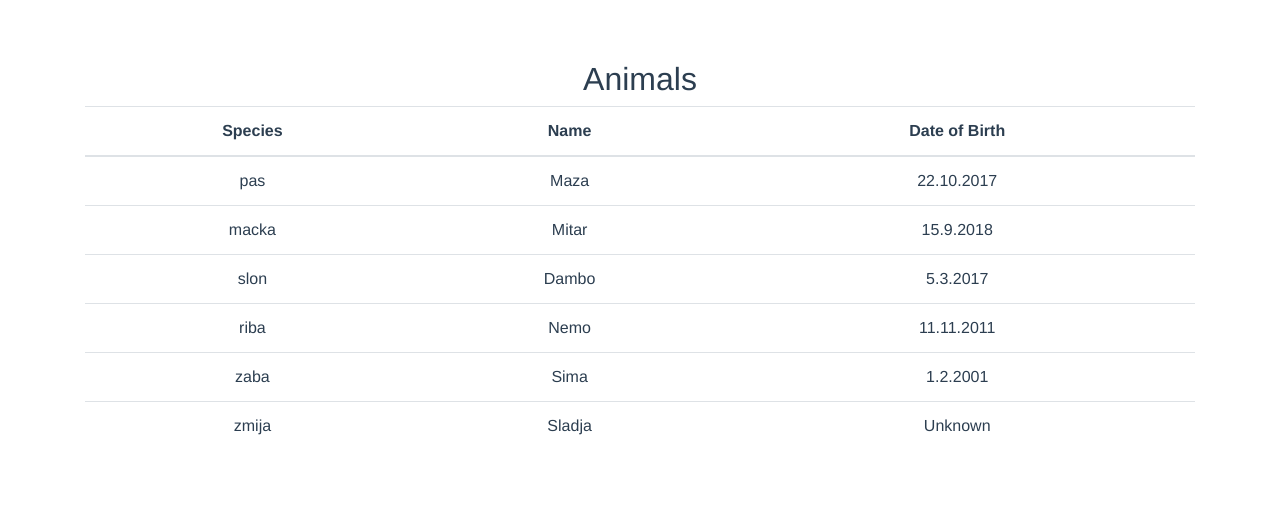
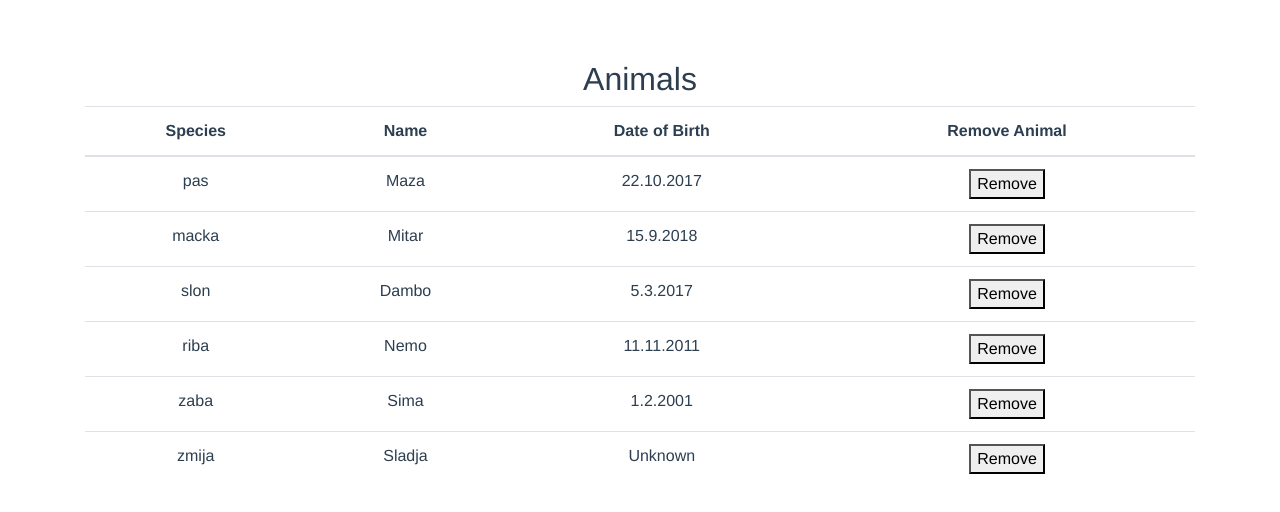
Before and after one commit to Biljana94/zoo-vue, a Vue app: page / in a window 1280 px wide. Shown: the top 512 px of the page. Built offline with nearby package versions, Linux system fonts and the light colour scheme.

Commit message:
Remove animal from list

```diff
--- a/src/components/Zoo.vue
+++ b/src/components/Zoo.vue
@@ -8,6 +8,7 @@
                     <th scope="col">Species</th>
                     <th scope="col">Name</th>
                     <th scope="col">Date of Birth</th>
+                    <th scope="col">Remove Animal</th>
                 </tr>
             </thead>
             <tbody>
@@ -15,7 +16,11 @@
                     <td>{{animal.species}}</td>
                     <td>{{animal.name}}</td>
                     <!--Ako zivotinja nema datum rodjenja napisati da je datum nepoznat-->
-                    <td>{{animal.dateOfBirth == '' ? 'Unknown' : animal.dateOfBirth}}</td>
+                    <td>{{animal.dateOfBirth ? animal.dateOfBirth : 'Unknown'}}</td>
+                    <td>
+                        <!--na klik dugmeta se pokrece akcija removeAnimal(animal), koja brise zivotinju, ta metoda se nalazi u export default-->
+                        <button @click="removeAnimal(animal)">Remove</button>
+                    </td>
                 </tr>
             </tbody>
         </table>
@@ -42,5 +47,14 @@ export default {
         }
     },
 
+    //funkcije
+    methods: {
+        //obrisi zivotinju, fnc
+        removeAnimal(animal) {
+            let index = this.animals.indexOf(animal); //u let index stavljamo index svake zivotinje
+            this.animals.splice(index, 1); //splice - brisemo sa index pozicije 1 element;
+        }
+    }
+
 }
 </script>
```
